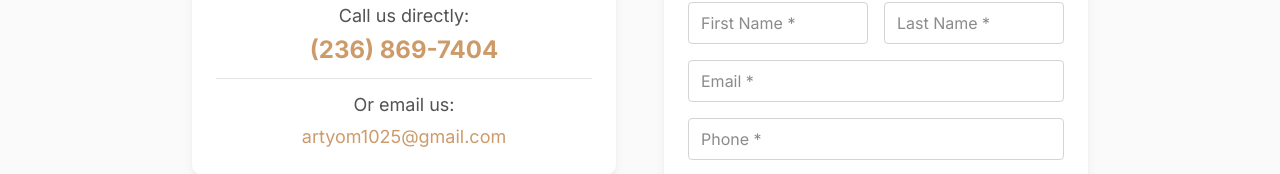
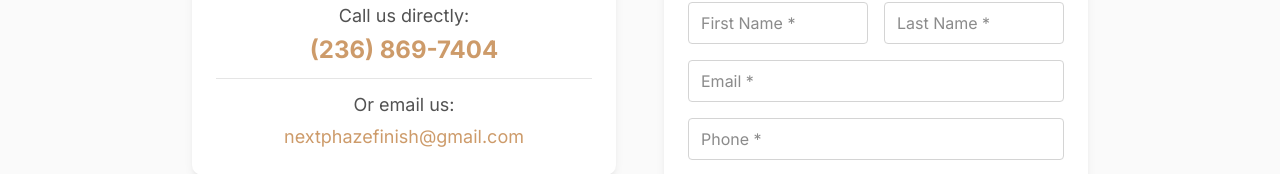
Before and after one commit to alexiosiko/next-phaze-finish, a Next.js app: page / in a window 1280 px wide. Shown: the part 6055-6229 px from the top of the page. Built offline with nearby package versions, Linux system fonts and the light colour scheme.

Commit message:
Update ContactSection.tsx

```diff
--- a/components/ContactSection.tsx
+++ b/components/ContactSection.tsx
@@ -59,7 +59,7 @@ export default function ContactSection() {
                 <div className="border-t border-neutral-200 dark:border-neutral-700 pt-3">
                   <p className="text-neutral-600 dark:text-neutral-400 mb-1">Or email us:</p>
                   <a href="mailto:artyom1025@gmail.com" className="text-lg text-[#CD9B6A] hover:underline">
-                    artyom1025@gmail.com
+                    nextphazefinish@gmail.com
                   </a>
                 </div>
               </div>
```
